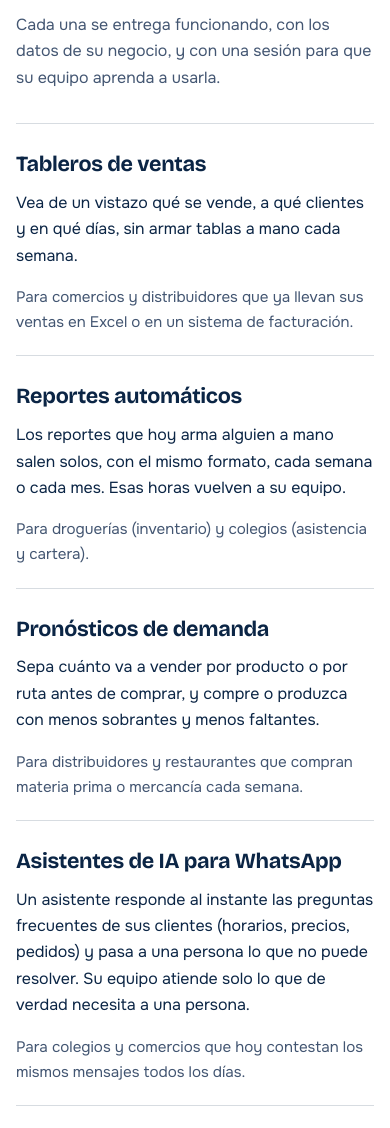
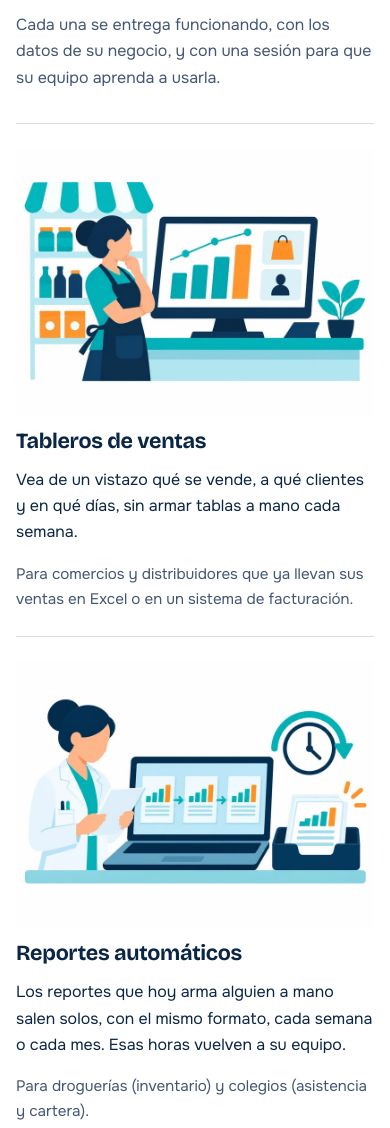
Before and after one commit to elquinretaviscalinares/datapyme-web, a plain HTML site: page index.html in a window 390 px wide. Shown: the part 1420-2548 px from the top of the page. Drawn offline with nearby package versions, Linux system fonts and the light colour scheme.

Commit message:
Agrega las ilustraciones de los cuatro servicios
Cada servicio muestra su imagen junto al título y la descripción, alternando el lado en pantallas grandes y apilada en celular. Las imágenes llevan texto alternativo, ancho, alto y carga diferida.

```diff
--- a/css/styles.css
+++ b/css/styles.css
@@ -431,10 +431,21 @@ section[id] {
 
 .servicio {
   display: grid;
-  grid-template-columns: minmax(0, 5fr) minmax(0, 7fr);
+  grid-template-columns: minmax(0, 4fr) minmax(0, 7fr);
+  grid-template-areas:
+    "imagen titulo"
+    "imagen texto";
   gap: 0.75rem clamp(1.5rem, 5vw, 4rem);
-  padding-block: 1.75rem 1.25rem;
+  padding-block: 1.5rem;
   border-top: 1px solid var(--line);
+}
+
+/* Las filas pares llevan la imagen a la derecha */
+.servicio:nth-child(even) {
+  grid-template-columns: minmax(0, 7fr) minmax(0, 4fr);
+  grid-template-areas:
+    "titulo imagen"
+    "texto imagen";
 }
 
 .servicio:last-child {
@@ -442,7 +453,22 @@ section[id] {
 }
 
 .servicio h3 {
+  grid-area: titulo;
+  align-self: end;
   font-size: clamp(1.35rem, 2.4vw, 1.85rem);
+}
+
+.servicio > div {
+  grid-area: texto;
+  align-self: start;
+  max-width: 36rem;
+}
+
+.servicio-img {
+  grid-area: imagen;
+  display: block;
+  width: 100%;
+  height: auto;
 }
 
 .servicio-meta {
@@ -769,9 +795,18 @@ section[id] {
     font-size: 1rem;
   }
 
-  /* Servicios y etapas en una columna */
-  .servicio {
+  /* Servicios y etapas en una columna: imagen, título y texto */
+  .servicio,
+  .servicio:nth-child(even) {
     grid-template-columns: minmax(0, 1fr);
+    grid-template-areas:
+      "imagen"
+      "titulo"
+      "texto";
+  }
+
+  .servicio-img {
+    max-width: 24rem;
   }
 
   .etapas {
--- a/index.html
+++ b/index.html
@@ -127,6 +127,7 @@
               <p>Vea de un vistazo qué se vende, a qué clientes y en qué días, sin armar tablas a mano cada semana.</p>
               <p class="servicio-meta">Para comercios y distribuidores que ya llevan sus ventas en Excel o en un sistema de facturación.</p>
             </div>
+            <img class="servicio-img" src="img/servicio-tableros.webp" width="800" height="600" alt="Ilustración de la dueña de una tienda mirando un tablero de ventas con barras ascendentes y una línea de tendencia." loading="lazy" decoding="async">
           </li>
           <li class="servicio">
             <h3>Reportes automáticos</h3>
@@ -134,6 +135,7 @@
               <p>Los reportes que hoy arma alguien a mano salen solos, con el mismo formato, cada semana o cada mes. Esas horas vuelven a su equipo.</p>
               <p class="servicio-meta">Para droguerías (inventario) y colegios (asistencia y cartera).</p>
             </div>
+            <img class="servicio-img" src="img/servicio-reportes.webp" width="800" height="600" alt="Ilustración de un portátil que entrega reportes idénticos de forma automática, con un reloj y una flecha circular." loading="lazy" decoding="async">
           </li>
           <li class="servicio">
             <h3>Pronósticos de demanda</h3>
@@ -141,6 +143,7 @@
               <p>Sepa cuánto va a vender por producto o por ruta antes de comprar, y compre o produzca con menos sobrantes y menos faltantes.</p>
               <p class="servicio-meta">Para distribuidores y restaurantes que compran materia prima o mercancía cada semana.</p>
             </div>
+            <img class="servicio-img" src="img/servicio-pronosticos.webp" width="800" height="600" alt="Ilustración de un gráfico de barras que continúa con una proyección punteada, junto a estantes con mercancía y una persona de una distribuidora." loading="lazy" decoding="async">
           </li>
           <li class="servicio">
             <h3>Asistentes de IA para WhatsApp</h3>
@@ -148,6 +151,7 @@
               <p>Un asistente responde al instante las preguntas frecuentes de sus clientes (horarios, precios, pedidos) y pasa a una persona lo que no puede resolver. Su equipo atiende solo lo que de verdad necesita a una persona.</p>
               <p class="servicio-meta">Para colegios y comercios que hoy contestan los mismos mensajes todos los días.</p>
             </div>
+            <img class="servicio-img" src="img/servicio-whatsapp.webp" width="800" height="600" alt="Ilustración de un celular con una conversación en burbujas de chat, una con un destello, junto a una persona de tienda con una tableta y un asistente de IA en forma de robot." loading="lazy" decoding="async">
           </li>
         </ul>
 
```
